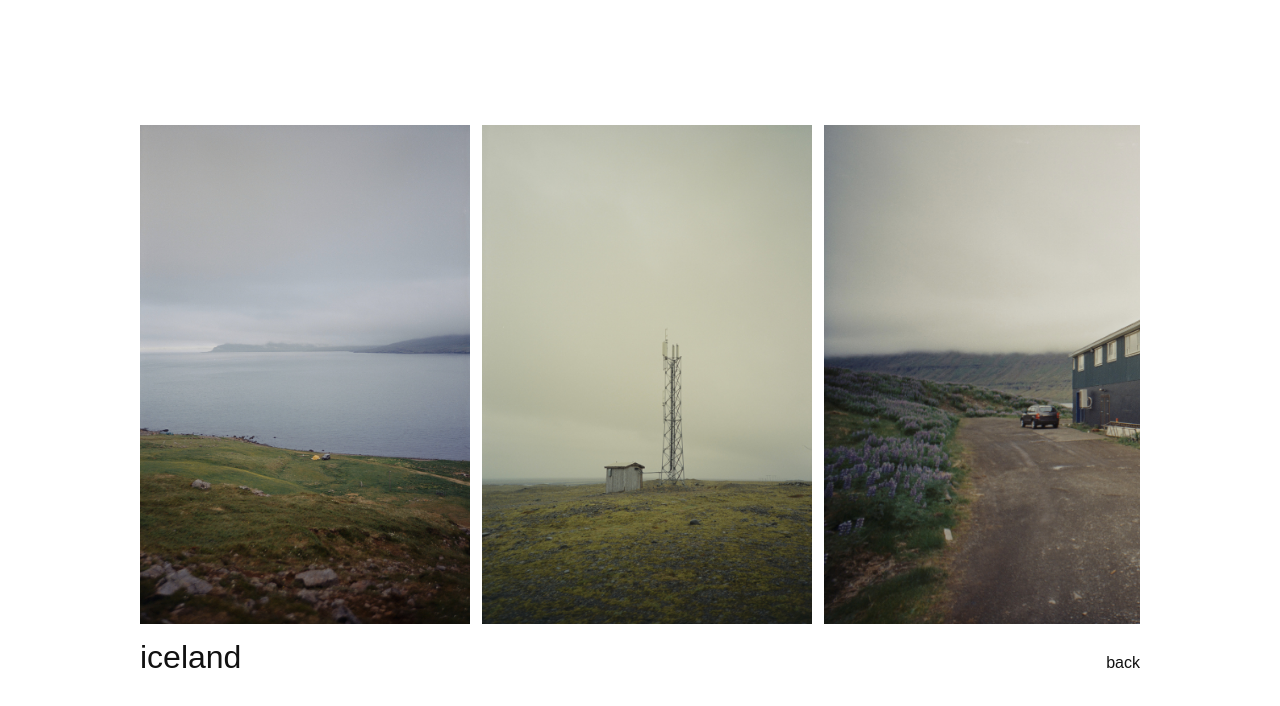
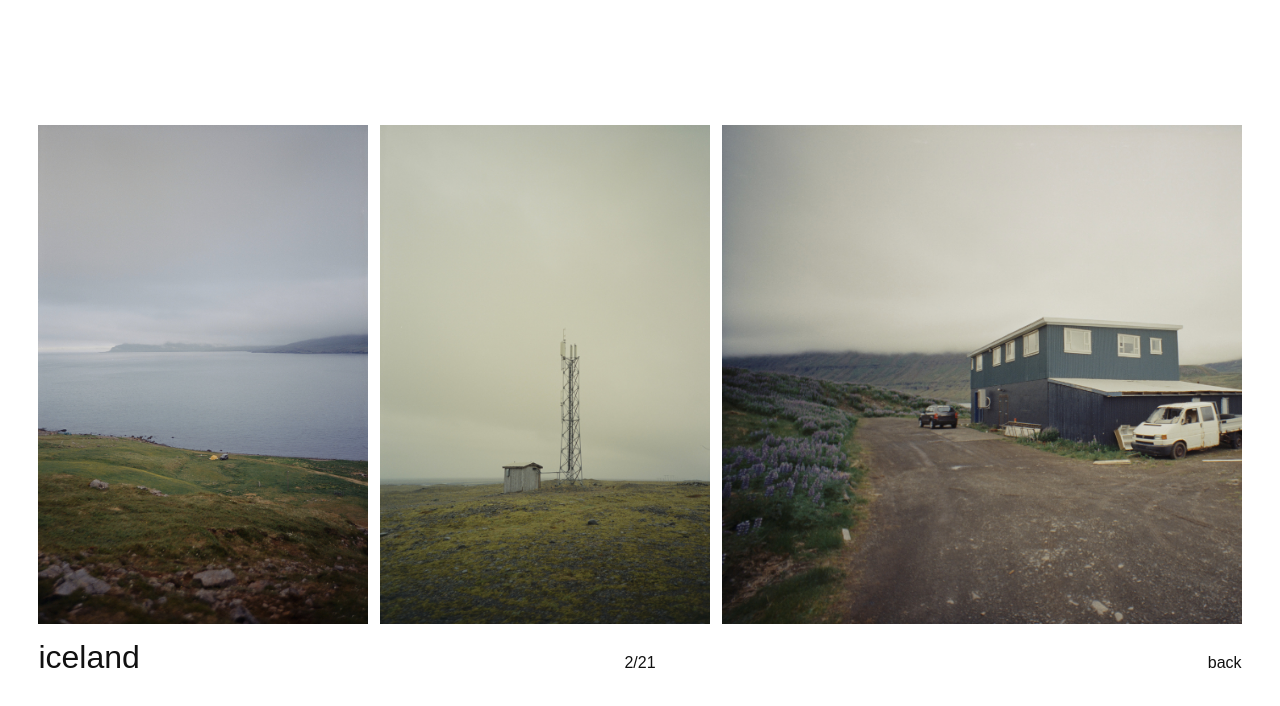
Before and after one commit to fabianmarkus/wachter, a plain HTML site: page iceland.html in a window 1280 px wide. Drawn offline with Linux system fonts and the light colour scheme.

Commit message:
Update iceland.html

```diff
--- a/iceland.html
+++ b/iceland.html
@@ -13,7 +13,7 @@
     body {
       min-height: 100vh;
       margin: 0;
-      padding: 24px;
+      padding: 24px clamp(16px, 3vw, 40px);
       display: flex;
       align-items: center;
       justify-content: center;
@@ -25,7 +25,6 @@
 
     .container {
       width: 100%;
-      max-width: 1000px;
     }
 
     .bilder {
@@ -54,19 +53,30 @@
     }
 
     .titelzeile {
-      display: flex;
-      justify-content: space-between;
+      display: grid;
+      grid-template-columns: 1fr auto 1fr;
       align-items: baseline;
       margin-top: 14px;
     }
 
     .projekttitel {
+      justify-self: start;
       margin: 0;
       font-size: 32px;
     }
 
+    .bildzaehler,
     .zurueck {
       font-size: 16px;
+    }
+
+    .bildzaehler {
+      justify-self: center;
+      margin: 0;
+    }
+
+    .zurueck {
+      justify-self: end;
     }
 
     a {
@@ -136,6 +146,7 @@
 
     <div class="titelzeile">
       <p class="projekttitel">iceland</p>
+      <p class="bildzaehler" id="bildZaehler">1/21</p>
       <a class="zurueck" href="./projects.html">back</a>
     </div>
 
@@ -146,10 +157,38 @@
   </div>
 
   <script>
+    const bilderReihe = document.querySelector(".bilder");
+    const projektBilder = Array.from(bilderReihe.querySelectorAll("img"));
+    const zaehler = document.getElementById("bildZaehler");
     const overlay = document.getElementById("bildOverlay");
     const overlayFoto = document.getElementById("bildOverlayFoto");
 
-    document.querySelectorAll(".bilder img").forEach((bild) => {
+    function aktualisiereZaehler() {
+      const mitteDerAnzeige =
+        bilderReihe.getBoundingClientRect().left + bilderReihe.clientWidth / 2;
+
+      let naechstesBild = 0;
+      let kleinsterAbstand = Infinity;
+
+      projektBilder.forEach((bild, index) => {
+        const bildMitte = bild.getBoundingClientRect().left + bild.offsetWidth / 2;
+        const abstand = Math.abs(mitteDerAnzeige - bildMitte);
+
+        if (abstand < kleinsterAbstand) {
+          kleinsterAbstand = abstand;
+          naechstesBild = index;
+        }
+      });
+
+      zaehler.textContent = `${naechstesBild + 1}/${projektBilder.length}`;
+    }
+
+    bilderReihe.addEventListener("scroll", aktualisiereZaehler);
+    window.addEventListener("resize", aktualisiereZaehler);
+
+    projektBilder.forEach((bild) => {
+      bild.addEventListener("load", aktualisiereZaehler);
+
       bild.addEventListener("click", () => {
         overlayFoto.src = bild.src;
         overlayFoto.alt = bild.alt;
@@ -172,6 +211,8 @@
         schliesseOverlay();
       }
     });
+
+    aktualisiereZaehler();
   </script>
 
 </body>
```
